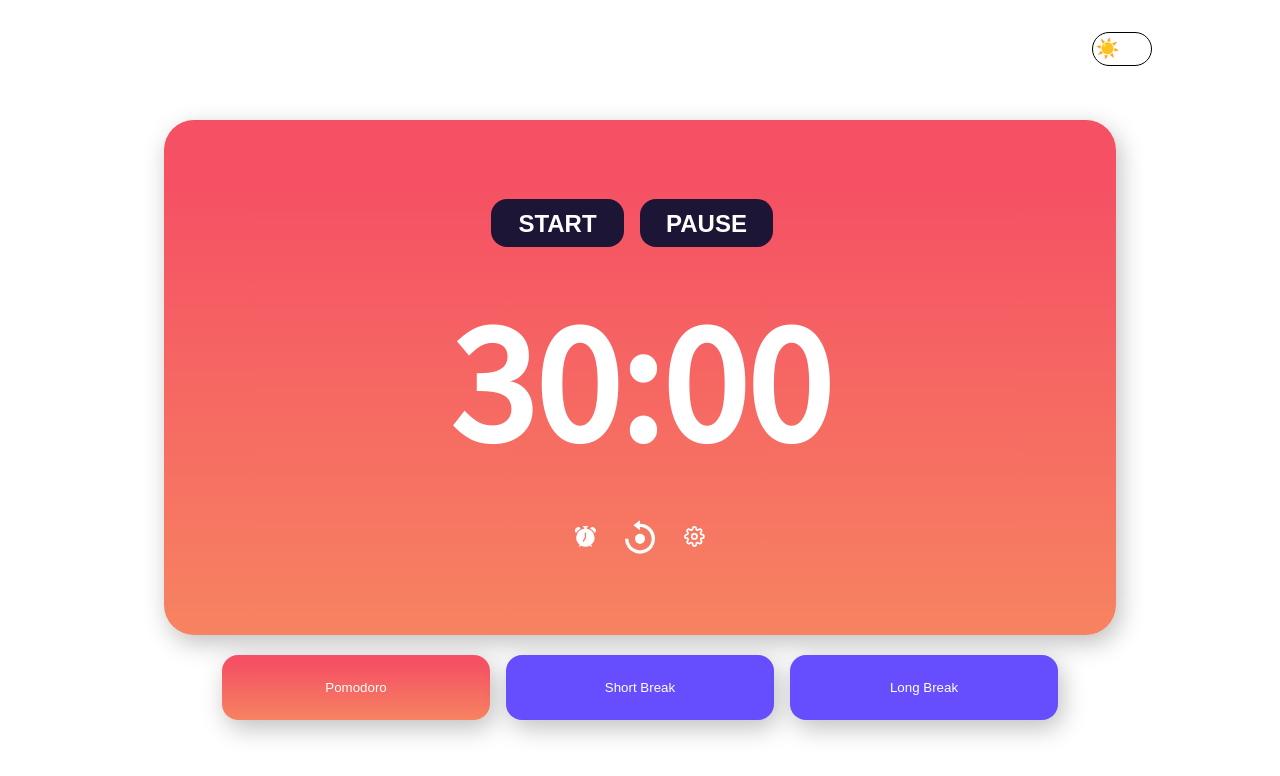
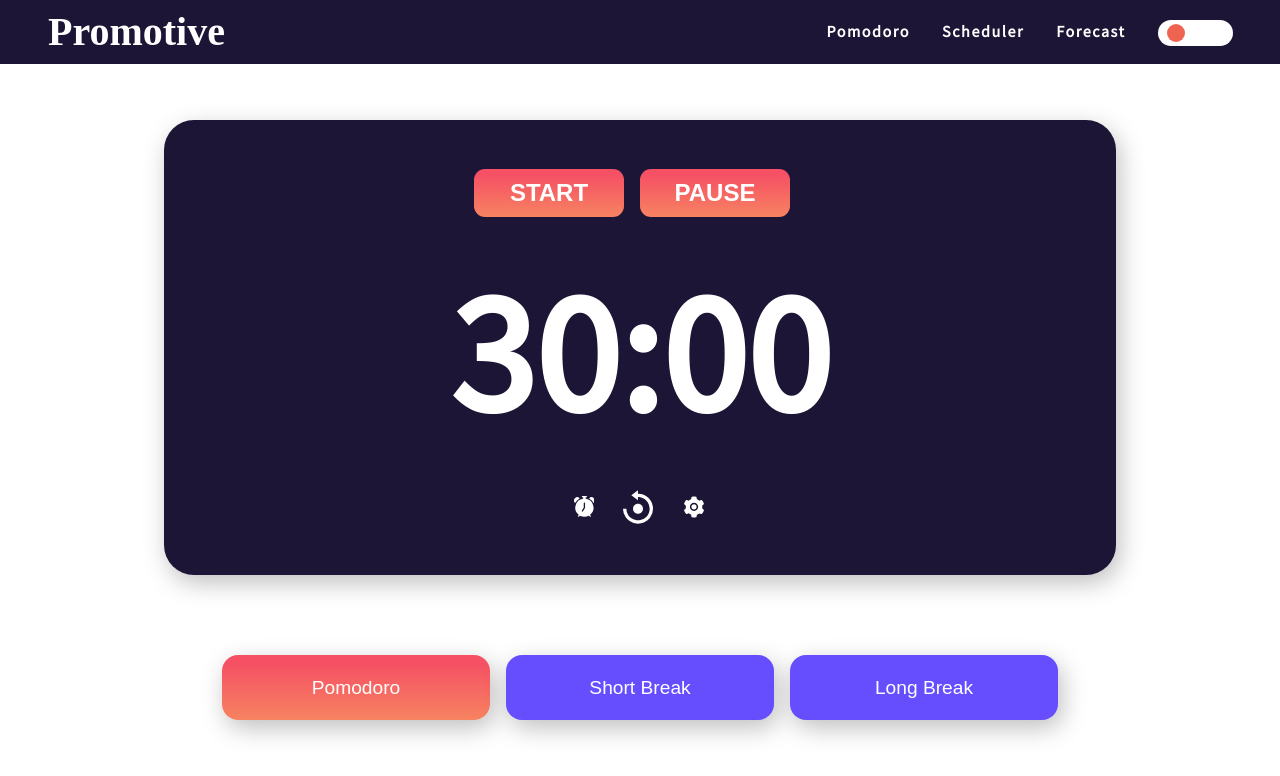
Before and after one commit to devfrankkim/Promotive, a React (Create React App) app: page /pomodoro in a window 1280 px wide. Shown: the top 776 px of the page. Built offline with nearby package versions, Linux system fonts and the light colour scheme; no server answers.

Commit message:
style + adding Header + dark mode

```diff
--- a/public/index.html
+++ b/public/index.html
@@ -24,7 +24,7 @@
       work correctly both with client-side routing and a non-root public URL.
       Learn how to configure a non-root public URL by running `npm run build`.
     -->
-    <title>React App</title>
+    <title>Promotive</title>
   </head>
   <body>
     <noscript>You need to enable JavaScript to run this app.</noscript>
--- a/src/App.tsx
+++ b/src/App.tsx
@@ -17,6 +17,7 @@ import DND from "./pages/DND";
 import Momentum from "pages/Momentum";
 import WeatherForeCast from "pages/WeatherForeCast";
 
+import Header from "layouts/Header";
 import Footer from "layouts/Footer";
 
 function App() {
@@ -29,14 +30,13 @@ function App() {
   return (
     <ThemeProvider theme={isDark ? darkTheme : lightTheme}>
       <ResetGlobalStyle />
-      <DarkMode />
-
+      <Header />
       <Routes>
-        <Route path="/" element={<WeatherForeCast />} />
-        <Route path="momentum" element={<Momentum />} />
+        <Route path="/" element={<Momentum />} />
+        <Route path="pomodoro" element={<Pomodoro />} />
+        <Route path="scheduler" element={<DND />} />
+        <Route path="forecast" element={<WeatherForeCast />} />
         <Route path="weather" element={<Weather />} />
-        <Route path="pomodoro" element={<Pomodoro />} />
-        <Route path="DND" element={<DND />} />
         <Route path="toDo" element={<ToDoList />} />
       </Routes>
     </ThemeProvider>
--- a/src/components/DarkMode/index.tsx
+++ b/src/components/DarkMode/index.tsx
@@ -2,6 +2,7 @@ import { useRecoilState } from "recoil";
 import { darkLightMode } from "recoil/DnDToDoAtom";
 
 import styled from "styled-components";
+import { FlexCenter } from "styles/styles";
 
 import { TDarkMode } from "types";
 import { TABLET } from "utils/responsiveness";
@@ -18,8 +19,8 @@ const DarkMode = () => {
             className="slider round"
             onClick={() => isSetDarkMode((prev: any) => !prev)}
           >
-            <span className="sunMode">☀️</span>
-            <span className="moonMode">🌙</span>
+            <span className="sunMode"></span>
+            <span className="moonMode"></span>
           </div>
         </label>
       </div>
@@ -34,8 +35,8 @@ const Wrapper = styled.div<TDarkMode>`
     user-select: none;
     position: relative;
     border-radius: 50%;
-    width: 25px;
-    height: 25px;
+    width: 18px;
+    height: 18px;
     display: flex;
     align-items: center;
     justify-content: center;
@@ -43,26 +44,26 @@ const Wrapper = styled.div<TDarkMode>`
   }
 
   .switch {
+    ${FlexCenter}
     z-index: 9999;
-    position: fixed;
     height: 4rem;
-    right: 3rem;
-    top: 2rem;
+    /* right: 3rem; */
+    /* top: 2rem; */
 
-    @media ${TABLET} {
+    /* @media ${TABLET} {
       right: 8rem;
-    }
+    } */
   }
 
   .theme-switch {
     position: relative;
     display: inline-block;
     width: 45px;
-    height: 30px;
+    height: 25px;
+    padding-right: 4.65rem;
 
     @media ${TABLET} {
       width: 60px;
-      height: 34px;
     }
   }
 
@@ -71,16 +72,18 @@ const Wrapper = styled.div<TDarkMode>`
   }
 
   .slider {
-    border: ${(props) => (!props.darkMode ? "1px solid black" : "")};
+    /* border: ${(props) => (!props.darkMode ? "1px solid black" : "")}; */
     position: absolute;
     bottom: 0;
     left: 0;
     right: 0;
     top: 0;
     z-index: 9999;
-
+    background: white;
+    width: 75px;
+    height: 26px;
     background-color: ${(props) => props.theme.darkBG};
-    box-shadow: ${(props) => props.darkMode && props.theme.darkBoxShadow};
+    /* box-shadow: ${(props) => props.darkMode && props.theme.darkBoxShadow}; */
     cursor: pointer;
   }
 
@@ -94,26 +97,29 @@ const Wrapper = styled.div<TDarkMode>`
   .sunMode {
     display: flex;
     align-items: center;
-    background-color: ${(props) => props.darkMode && props.theme.bgColor};
+    /* background-color: ${(props) => props.darkMode && props.theme.bgColor}; */
     opacity: ${(props) => props.darkMode && 0};
     transition: 0.3s;
-    font-size: 0.9rem;
+    font-size: 0.6rem;
+    background: #ef6351;
 
     @media ${TABLET} {
-      font-size: 1.2rem;
+      font-size: 50px;
     }
   }
 
   .moonMode {
     display: flex;
     align-items: center;
-    background-color: ${(props) => props.darkMode && props.theme.bgColor};
+    /* background-color: ${(props) => props.darkMode && props.theme.bgColor}; */
+    background: #664eff;
     transform: ${(props) => props.darkMode && "translateX(1px)"};
     opacity: ${(props) => (props.darkMode ? 1 : 0)};
     transition: 0.3s;
-    font-size: 0.9rem;
+    font-size: 0.6rem;
+
     @media ${TABLET} {
-      font-size: 1.2rem;
+      font-size: 50px;
     }
   }
 `;
--- a/src/components/Pomodoro/index.tsx
+++ b/src/components/Pomodoro/index.tsx
@@ -1,9 +1,11 @@
 import React, { useEffect, useState, useCallback } from "react";
 import { useRecoilState } from "recoil";
 import { modalPomodoro } from "recoil/modal";
+import { useRecoilValue } from "recoil";
+
 import styled from "styled-components";
 
-import { FiSettings } from "react-icons/fi";
+import { AiFillSetting } from "react-icons/ai";
 import { RiChatDeleteLine } from "react-icons/ri";
 import { BiReset } from "react-icons/bi";
 import { BsFillAlarmFill } from "react-icons/bs";
@@ -25,8 +27,12 @@ import {
   SHORT_BREAK_STATE,
 } from "utils/constants/pomodoro";
 import { FlexCenter, palettePomodoro } from "styles/styles";
+import { darkLightMode } from "recoil/DnDToDoAtom";
+import { TDarkMode } from "types";
 
 const Pomodoro = () => {
+  const isDarkMode = useRecoilValue(darkLightMode);
+
   const [isOpen, setIsOpen] = useRecoilState(modalPomodoro);
 
   const [defaultTimer, setDefaultTimer] = useState(BEGIN);
@@ -54,7 +60,6 @@ const Pomodoro = () => {
 
     seconds = seconds % 60;
     minut1s = minut1s % 60;
-    console.log(hours, "sadasdsad");
 
     return hours === 0
       ? `${padTo2Digits(minut1s)}:${padTo2Digits(seconds)}`
@@ -63,7 +68,6 @@ const Pomodoro = () => {
         )}`;
   }, []);
 
-  console.log("defaultTimer", defaultTimer);
   // ========== update the timer ==========
   const calculateTimer = useCallback(() => {
     if (!isPause) {
@@ -251,7 +255,9 @@ const Pomodoro = () => {
 
   // =========== Handle Reset Timer ===========
   const onHandleResetTimer = () => {
+    setIsPause(true);
     setIsStart(false);
+
     const categoryName: { [key: string]: string } = {
       [BEGIN]: POMODORO_STATE,
       [POMO]: POMODORO_STATE,
@@ -264,10 +270,11 @@ const Pomodoro = () => {
   return (
     <FramerWrapper onClick={() => setIsOpen(false)}>
       <WrapperBox>
-        <FirstBox>
+        <FirstBox darkMode={isDarkMode}>
           <BoxTop>
             {/* ========= START BUTTON ========= */}
             <TopButton
+              darkMode={isDarkMode}
               type="button"
               onClick={() => {
                 setIsPause(false);
@@ -278,6 +285,7 @@ const Pomodoro = () => {
             </TopButton>
             {/* ========= PAUSE BUTTON ========= */}
             <TopButton
+              darkMode={isDarkMode}
               type="button"
               onClick={() => {
                 setIsStart(false);
@@ -291,17 +299,18 @@ const Pomodoro = () => {
             {/* ========= Timer ========= */}
             <TimeText>{timeText}</TimeText>
 
-            <SettingIcons>
+            <SettingIcons darkMode={isDarkMode}>
               {/* ========= Alarm BUTTON ========= */}
-              <BsFillAlarmFill />
+              <BsFillAlarmFill className="icon-button" />
 
               {/* ========= RESET BUTTON ========= */}
               <BiReset
-                className="reset-button"
+                className="reset-button icon-button"
                 type="button"
                 onClick={onHandleResetTimer}
               />
-              <FiSettings
+              <AiFillSetting
+                className="setting-button icon-button"
                 onClick={(e) => {
                   e.stopPropagation();
                   setIsOpen((prev) => !prev);
@@ -316,7 +325,7 @@ const Pomodoro = () => {
             {isOpen && (
               <ModalWrapper onClick={(e) => e.stopPropagation()}>
                 <div className="top">
-                  <h2>Timer Settings</h2>
+                  <h2>Timer Settings (minutes)</h2>
                   <RiChatDeleteLine
                     className="closeButton"
                     onClick={() => setIsOpen(false)}
@@ -407,7 +416,7 @@ const Pomodoro = () => {
 
 export default Pomodoro;
 
-const SettingIcons = styled.div`
+const SettingIcons = styled.div<TDarkMode>`
   ${FlexCenter}
   gap: 1.5rem;
   font-size: 1.3rem;
@@ -415,6 +424,18 @@ const SettingIcons = styled.div`
 
   .reset-button {
     font-size: 2.5rem;
+  }
+  .setting-button {
+    font-size: 1.5rem;
+  }
+
+  .icon-button {
+    :hover {
+      color: ${(props) => (props.darkMode ? "#1C1535" : "#ef6351")};
+      transition: ease-in-out 0.2s;
+      opacity: 0.8;
+      transform: scale(1.5);
+    }
   }
 `;
 const FramerWrapper = styled.div`
@@ -438,14 +459,18 @@ const WrapperBox = styled.div`
   top: 120px;
 `;
 
-const TopButton = styled.button`
-  background: #1c1535;
-  border-radius: 16px;
+const TopButton = styled.button<TDarkMode>`
+  background: ${(props) =>
+    props.darkMode
+      ? "#1C1535"
+      : "linear-gradient(180deg, #f55064 11.59%, #f78361 100%)"};
+  border-radius: 11px;
   border: none;
 
   cursor: pointer;
   color: ${palettePomodoro.textColor};
-  width: 133px;
+
+  width: 150px;
   height: 48px;
   left: 653.5px;
   top: 268px;
@@ -456,6 +481,16 @@ const TopButton = styled.button`
   text-align: center;
 
   margin-right: 1rem;
+  display: flex;
+  align-items: center;
+  justify-content: center;
+
+  transition: ease-in-out 0.2s;
+
+  :hover {
+    opacity: 0.8;
+    transform: scale(1.05);
+  }
 `;
 
 const TimeText = styled.h2`
@@ -474,15 +509,15 @@ const BoxTop = styled.div`
   ${FlexCenter}
 `;
 
-const FirstBox = styled.div`
+const FirstBox = styled.div<TDarkMode>`
   ${FlexCenter};
   flex-direction: column;
 
   position: relative;
   width: 952px;
-  height: 515px;
+  height: 455px;
 
-  background: linear-gradient(180deg, #f55064 11.59%, #f78361 100%);
+  background: ${(props) => props.theme.backgroudPomodoro};
   box-shadow: 4px 8px 25px rgba(0, 0, 0, 0.25);
   border-radius: 30px;
 `;
@@ -514,6 +549,12 @@ const ButtonOffPomodoro = styled.button<{ active: Boolean }>`
   height: 65px;
   left: 876px;
   top: 818px;
+  font-size: 1.2rem;
+
+  :hover {
+    opacity: 0.8;
+    transform: scale(1.05);
+  }
 `;
 
 const ModalWrapper = styled.div`
@@ -523,7 +564,7 @@ const ModalWrapper = styled.div`
   /* position: relative; */
   max-width: 400px;
   width: 95%;
-  height: 55vh;
+  height: 525px;
   z-index: 9999999;
   border-top: 1px solid rgb(239, 239, 239);
   border-bottom: 1px solid rgb(239, 239, 239);
@@ -532,7 +573,7 @@ const ModalWrapper = styled.div`
   transform: translateY(20px);
   box-shadow: rgb(0 0 0 / 15%) 0px 10px 20px, rgb(0 0 0 / 10%) 0px 3px 6px;
   position: absolute;
-  top: 10rem;
+  top: 5rem;
   padding: 3rem;
 
   .top {
@@ -577,6 +618,7 @@ const ModalWrapper = styled.div`
     width: 112px;
     height: 40px;
 
+    cursor: pointer;
     background: #ef6351;
     border-radius: 10px;
     border: none;
@@ -607,7 +649,6 @@ const WrapperInputTimer = styled.div`
     cursor: pointer;
 
     :hover {
-      color: red;
       transition: all 0.1s ease-in 0s;
     }
   }
@@ -615,7 +656,8 @@ const WrapperInputTimer = styled.div`
 
 const InputTimer = styled.input`
   border-radius: 4px;
-  background-color: rgb(239, 239, 239);
+  background: #e5e3ec;
+  box-shadow: inset 1px 2px 4px rgba(0, 0, 0, 0.25);
   font-size: 16px;
   padding: 10px;
   box-shadow: none;
--- /dev/null
+++ b/src/layouts/Header/index.tsx
@@ -0,0 +1,66 @@
+import DarkMode from "components/DarkMode";
+import React from "react";
+import { Link } from "react-router-dom";
+import styled from "styled-components";
+import { FlexCenter, palette } from "styles/styles";
+
+const Header = () => {
+  return (
+    <Wrapper>
+      <Link to="/" className="logo">
+        Promotive
+      </Link>
+      <NavContainer>
+        <Link to="/pomodoro" className="nav">
+          Pomodoro
+        </Link>
+        <Link to="/scheduler" className="nav">
+          Scheduler
+        </Link>
+        <Link to="/forecast" className="nav">
+          Forecast
+        </Link>
+
+        <DarkMode />
+      </NavContainer>
+    </Wrapper>
+  );
+};
+
+export default Header;
+
+const Wrapper = styled.div`
+  @import url("https://fonts.googleapis.com/css2?family=Pacifico&display=swap");
+
+  background: #1c1535;
+  color: ${palette.white};
+  padding: 0 3rem;
+  font-weight: bold;
+
+  .logo {
+    font-family: "Pacifico", cursive;
+    font-style: normal;
+    font-size: 40px;
+    cursor: pointer;
+  }
+
+  ${FlexCenter}
+  justify-content: space-between;
+  position: fixed;
+  width: 100%;
+  z-index: 99999;
+`;
+
+const NavContainer = styled.div`
+  ${FlexCenter}
+  align-items: center;
+  gap: 2rem;
+  cursor: pointer;
+  letter-spacing: 0.1rem;
+
+  .nave {
+    :hover {
+      color: #ef6351;
+    }
+  }
+`;
--- a/src/styles/styled.d.ts
+++ b/src/styles/styled.d.ts
@@ -11,5 +11,6 @@ declare module "styled-components" {
     boardTextColor?: string;
     darkBG: string;
     darkBoxShadow: string;
+    backgroudPomodoro: string;
   }
 }
```
Also changed, not shown: src/styles/theme.ts (+6 -4 lines).
